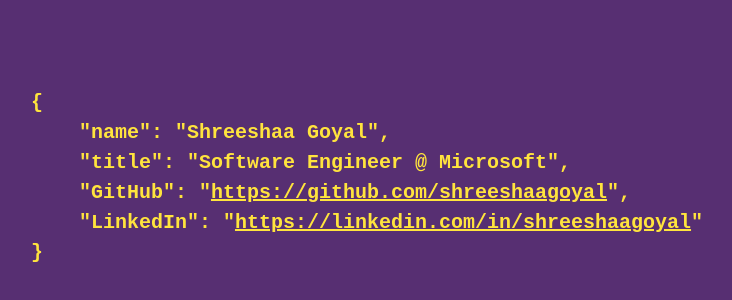
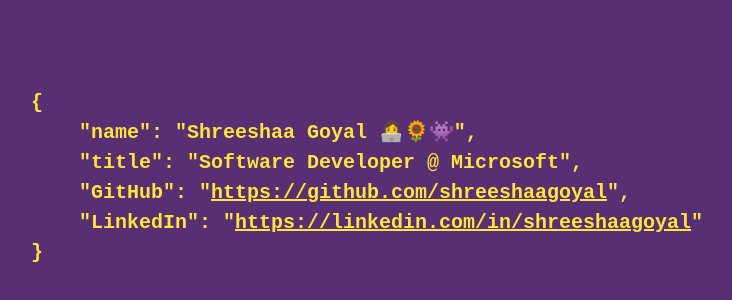
Before and after one commit to shreeshaagoyal/shreeshaa-website, a plain HTML site: page index.html in a window 1280 px wide. Shown: the part 222-522 px from the top of the page, without its empty margins (273-1005 px from the left). Drawn offline with Linux system fonts and the light colour scheme.

Commit message:
Add emojis

```diff
--- a/index.html
+++ b/index.html
@@ -21,9 +21,9 @@
         <div>
             <span>{</span>
             <br>
-            <span>&nbsp;&nbsp;&nbsp;&nbsp;"name": "Shreeshaa Goyal",</span>
+            <span>&nbsp;&nbsp;&nbsp;&nbsp;"name": "Shreeshaa Goyal 👩‍💻🌻👾",</span>
             <br>
-            <span>&nbsp;&nbsp;&nbsp;&nbsp;"title": "Software Engineer @ Microsoft",</span>
+            <span>&nbsp;&nbsp;&nbsp;&nbsp;"title": "Software Developer @ Microsoft",</span>
             <br>
             <span>&nbsp;&nbsp;&nbsp;&nbsp;"GitHub": "<a target="_blank" href="https://github.com/shreeshaagoyal">https://github.com/shreeshaagoyal</a>",</span>
             <br>
```
